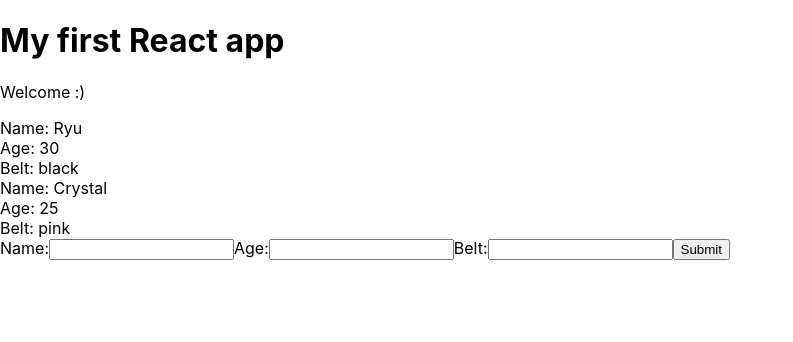
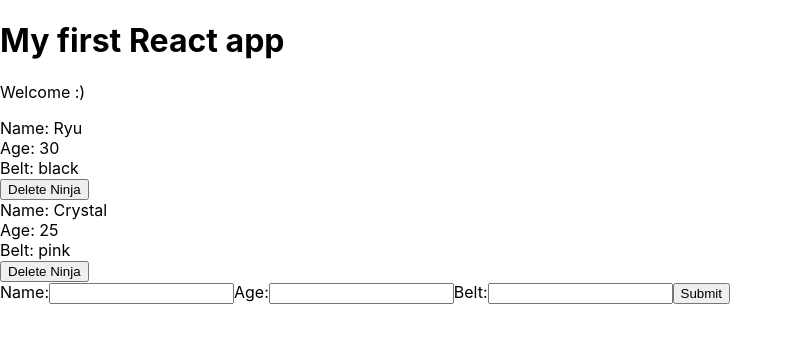
Before and after one commit to Sankalp100/React-Playlist, a React (Create React App) app in the folder myapp/: page / in a window 1280 px wide. Shown: the top 342 px of the page, without its empty margins (0-793 px from the left). Built offline with nearby package versions, Linux system fonts and the light colour scheme.

Commit message:
Deleting Data

```diff
--- a/myapp/src/App.js
+++ b/myapp/src/App.js
@@ -17,12 +17,15 @@
       ninjas: ninjas
     })
   }
+  deleteNinja = (id) => {
+    console.log(id)
+  }
   render() {
     return (
       <div className="App">
         <h1>My first React app</h1>
         <p>Welcome :)</p>
-        <Ninjas ninjas={this.state.ninjas}/>
+        <Ninjas deleteNinja={this.deleteNinja}  ninjas={this.state.ninjas}/>
         <Add addNinja={this.addNinja}/>
       </div>
     );
--- a/myapp/src/Ninjas.js
+++ b/myapp/src/Ninjas.js
@@ -1,6 +1,6 @@
 import React from 'react'
 
-const Ninjas = ({ninjas}) => {
+const Ninjas = ({ninjas, deleteNinja}) => {
 
   // const { ninjas } = this.props;
   //const ninjaList = ninjas.map(ninja => {
@@ -27,6 +27,7 @@
                   <div>Name: { ninja.name }</div>
                   <div>Age: { ninja.age }</div>
                   <div>Belt: { ninja.belt }</div>
+                  <button onClick={()=>{deleteNinja(ninja.id)}}>Delete Ninja</button>
               </div>
           ) : null ;
         })
```
